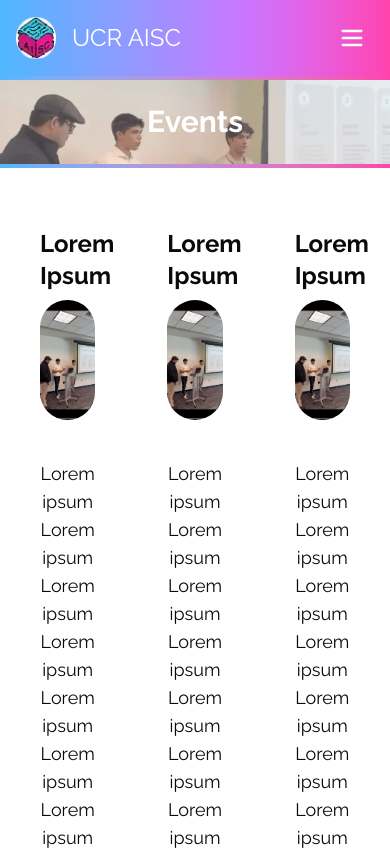
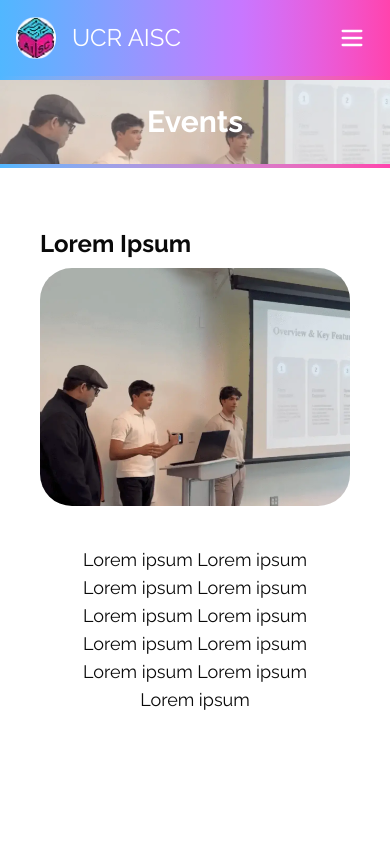
Before and after one commit to acm-ucr/aisc, a Next.js app: page /events in a window 390 px wide. Shown: the top 850 px of the page. Built offline with nearby package versions, Linux system fonts and the light colour scheme.

Commit message:
Added mobile responsiveness to the Event description page

```diff
--- a/src/components/events/Description.tsx
+++ b/src/components/events/Description.tsx
@@ -4,8 +4,8 @@ import Placeholder from "@/public/placeholders/ambiguous.webp";
 const Description = () => {
   return (
     <>
-      <div className="my-5 grid grid-cols-3 gap-18 p-10">
-        <div className="flex flex-col items-center gap-2">
+      <div className="my-5 grid p-10 md:grid-cols-2 md:gap-10 xl:grid-cols-3 xl:gap-18">
+        <div className="flex flex-col items-stretch gap-2">
           <p className="self-start text-2xl font-bold">Lorem Ipsum</p>
           <Image
             className="h-1/4 w-full rounded-4xl object-cover"
```
